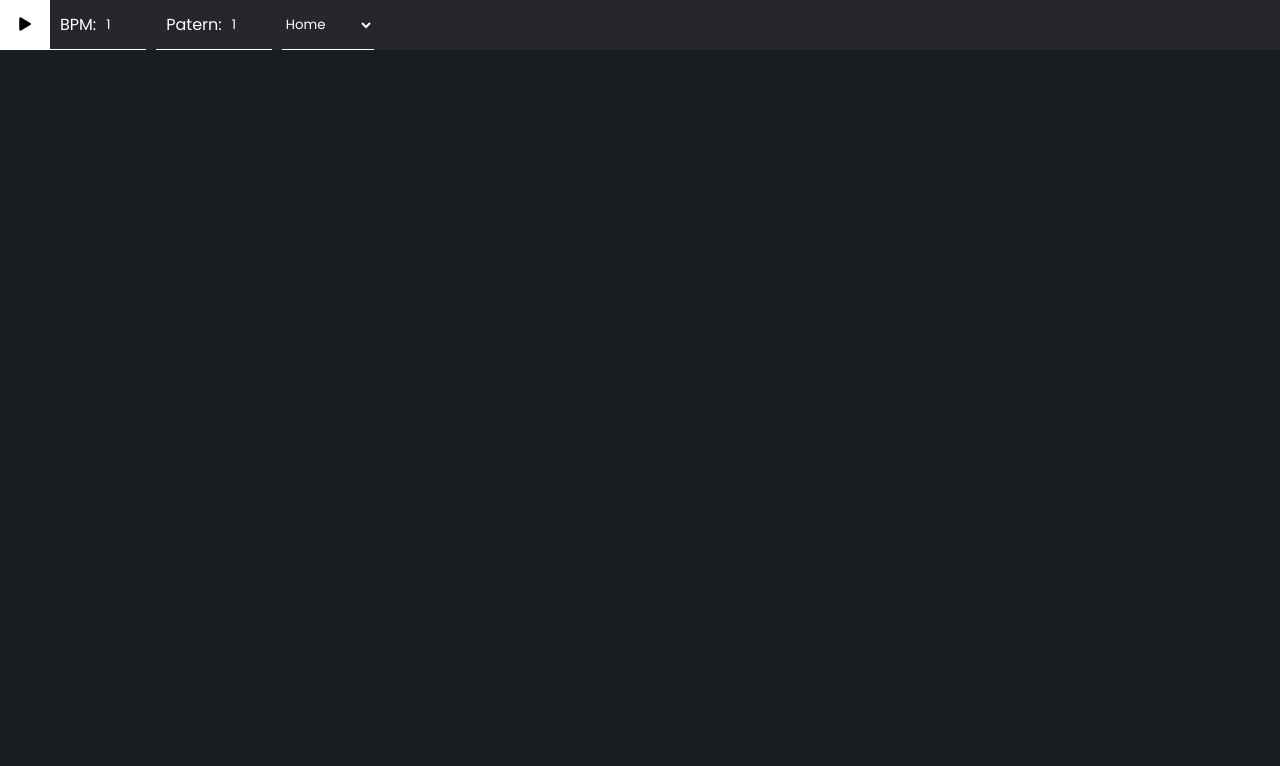
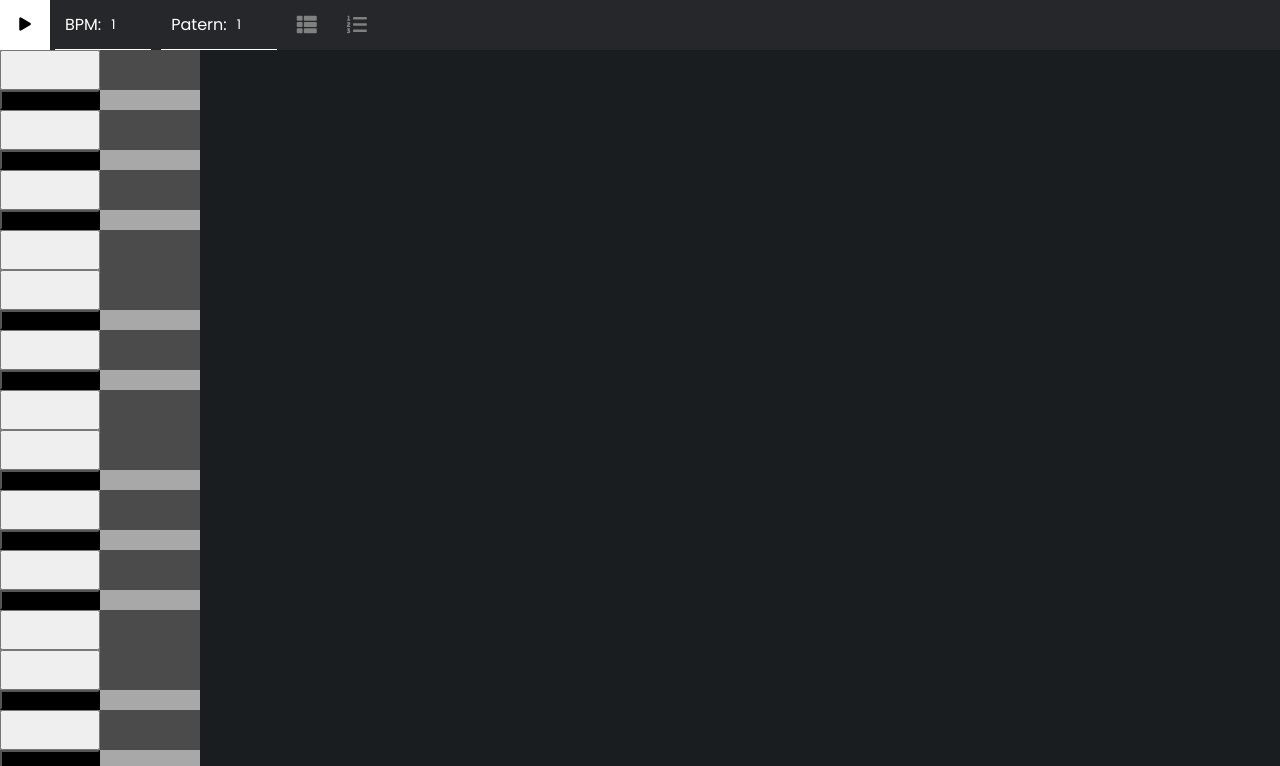
Before and after one commit to Procaillass/JamRacker, a React (Create React App) app: page / in a window 1280 px wide. Shown: the top 766 px of the page. Built offline with nearby package versions, Linux system fonts and the light colour scheme.

Commit message:
init piano

```diff
--- a/src/App.js
+++ b/src/App.js
@@ -1,7 +1,48 @@
 import React from 'react';
 import './App.scss';
+import * as Tone from 'tone'
 
 function App() {
+
+  const synth = new Tone.Synth().toDestination()
+
+  const note = ["C", "C#", "D", "D#", "E", "F", "F#", "G", "G#", "A", "A#", "B"]
+  // note.reverse()
+  const notes = []
+
+
+  function loop() {
+    for (let i = 0; i < 11; i++) {
+      note.map(item => {
+        notes.push(item + i)
+      })
+    }
+    notes.reverse()
+  }
+
+  loop()
+
+  function playNote(note) {
+    synth.triggerAttackRelease(note, "8n")
+  }
+
+  navigator.requestMIDIAccess().then(access => {
+    const devices = access.inputs.values()
+    for (let device of devices) {
+      console.log(device);
+      device.onmidimessage = OnMidiMessage
+    }
+    console.log(access)
+  })
+
+  function OnMidiMessage(message) {
+    console.log(message);
+  }
+
+
+
+
+
   return (
     <div className="App">
 
@@ -15,15 +56,45 @@ function App() {
           <p>Patern:</p>
           <input defaultValue="1" min="1" type="number"></input>
         </div>
-        <select className="header_select">
-          <option selected>Home</option>
-          <option>Sequencer</option>
-          <option>Playlist</option>
-        </select>
+        <nav className="header_nav">
+          <ul className="header_nav-list">
+            <li title="Step Sequencer"><i className="fas fa-th-list"></i></li>
+            <li title="Tracker"><i className="fas fa-list-ol"></i></li>
+          </ul>
+        </nav>
       </header>
 
       <main>
-        {/* Route et composant */}
+        <div className="piano-container">
+          {
+            notes.map((item, index) => {
+              if (item.includes("#")) {
+                return (
+                  <button onClick={() => playNote(item)} key={index} value={item} className="black"></button>
+                )
+              }
+              else {
+                return (
+                  <button onClick={() => playNote(item)} key={index} value={item} className="white"></button>
+                )
+              }
+            })
+          }
+        </div>
+        <div className="roles-containter">
+          {notes.map(item => {
+            if(item.includes('#')){
+              return(
+                <div className="grid-item-black"></div>
+              )
+            }
+            else{
+              return(
+                <div className="grid-item-white"></div>
+              )
+            }
+          })}
+        </div>
       </main>
     </div>
   );
--- a/src/App.scss
+++ b/src/App.scss
@@ -2,6 +2,9 @@
 
 // Variables couleurs
 $light-color : white ;
+$dark-color-1 : #191D20;
+$dark-color-2 : #26272B;
+$dark-color-3 : black;
 
 * {
   margin: 0;
@@ -11,13 +14,17 @@ $light-color : white ;
 }
 
 body{
-  background-color: #191D20;
+  background-color: $dark-color-1;
 }
 
 .header{
+  position: fixed;
+  top: 0;
+  left: 0;
+  width: 100%;
   display: flex;
   height: 50px;
-  background-color: #26272B;
+  background-color: $dark-color-2;
 
   &_play-button{
     width: 50px;
@@ -26,12 +33,35 @@ body{
     cursor: pointer;
     outline: none;
   }
-/*  */
+
+  &_nav{
+    display: flex;
+    align-items: center;
+    &-list{
+      display: flex;
+      list-style: none;
+      li{
+        height: 50px;
+        margin: 0 15px;
+        color: grey;
+        font-size: 20px;
+        display: flex;
+        align-items: center;
+        cursor: pointer;
+        &:hover{
+          color: $light-color;
+        }
+      }
+    }
+  }
+
+
+
   &_bpm-container{
     display: flex;
     align-items: center;
     border-bottom: 1px solid $light-color;
-    margin-right: 10px;
+    margin: 0 5px;
     p{
       color: $light-color;
       margin: 0 10px;
@@ -48,7 +78,7 @@ body{
     display: flex;
     align-items: center;
     border-bottom: 1px solid $light-color;
-    margin-right: 10px;
+    margin: 0 5px;
     p{
       color: $light-color;
       margin: 0 10px;
@@ -68,7 +98,40 @@ body{
     border-bottom: 1px solid $light-color;
     color: $light-color;
     option{
-      color: black;
+      color: $dark-color-3;
     }
   }
 }
+
+.piano-container{
+  display: flex;
+  flex-direction: column;
+  background-color: grey;
+}
+
+main{
+  margin-top: 50px;
+  display: flex;
+}
+
+main button{
+  height: 40px;
+  width: 100px;
+}
+
+.black{
+  background-color: black;
+  height: 20px;
+  width: 100px;
+}
+
+.grid-item-black{
+  height: 20px;
+  width: 100px;
+  background-color: rgb(168, 168, 168);
+}
+.grid-item-white{
+  height: 40px;
+  width: 100px;
+  background-color: rgb(75, 75, 75);
+}
```
